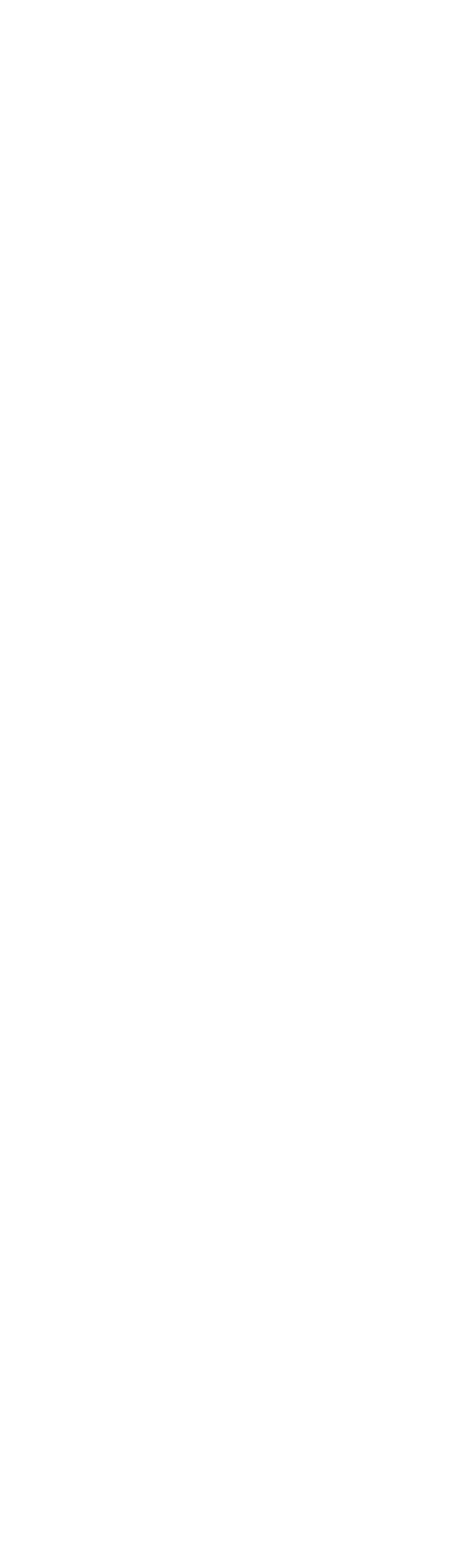
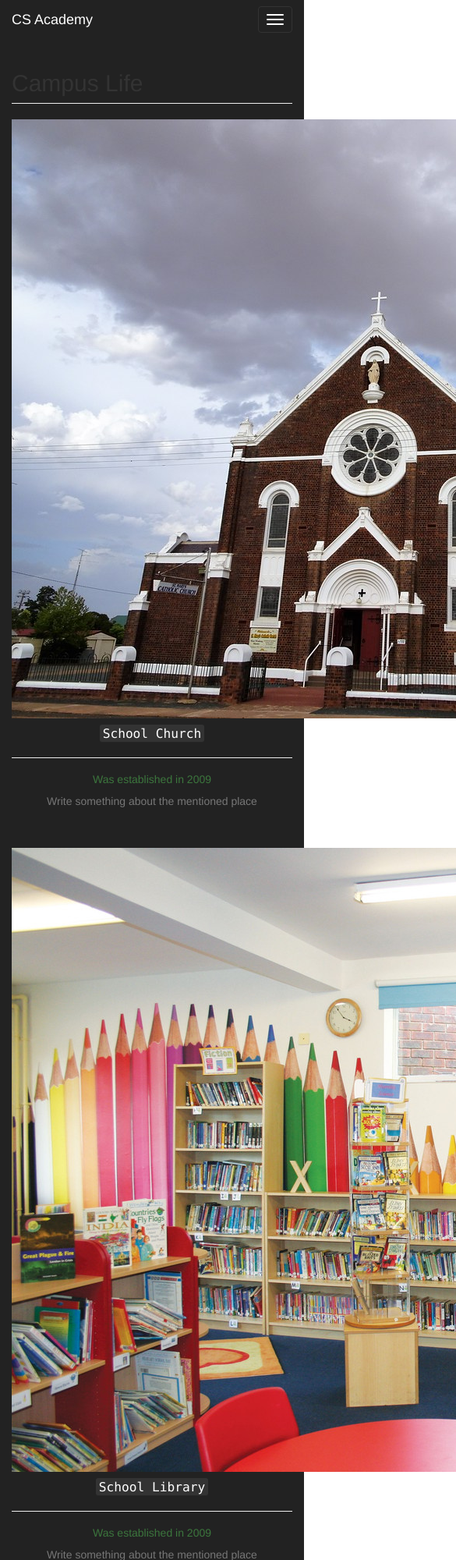
Before and after one commit to GuhanKavin/c69, a plain HTML site: page index.html in a window 390 px wide. Shown: the top 2000 px of the page at 78% size, 585 px wide, since content can reach past the window. Before the commit the page ends 844 px from the top, so only its background shows below. Drawn offline with nearby package versions, Linux system fonts and the light colour scheme.

Commit message:
Add files via upload

```diff
--- a/index.html
+++ b/index.html
@@ -23,6 +23,69 @@
 Navigation bar code here
 -->
 
+<nav class="navbar-inverse my_nav_bar">
+  <div class="navbar-header">
+      <button type="button" class="navbar-toggle"
+      data-toggle="collapse" data-target="#myNavbar">
+  <span class="icon-bar"></span>
+  <span class="icon-bar"></span>
+  <span class="icon-bar"></span>
+
+
+</button>
+ <a class="navbar-brand" href="#"> CS Academy </a>
+</div>
+<div class="collapse navbar-collapse" id="myNavbar">
+
+
+  <ul class="nav navbar-nav">
+      <li><a href="#schoolname">SCHOOL NAME</a></li>
+      <li><a href="#campuslife">CAMPUS LIFE</a></li>
+      <li><a href="#achievements">ACHIEVEMENTS</a></li>
+      <li><a href="#whatsnew">What'sNew</a></li>
+      <li><a href="#contact">CONTACT</a></li>
+
+  </ul>
+</div>
+
+<div class="container">
+  <h2 class="page-header" id="campus_life">Campus Life</h2>
+<center>
+  <div class="travel_mainDiv">
+    <img src="church.jpg">
+    <h4 class="text-capatalize"><kbd>School Church</kbd></h4>
+    <hr>
+    <h5 class="text-success text-capatalize">Was established in 2009</h5>
+    <p class="text-muted">  Write something about the mentioned place</p>
+  </div>
+</center>
+
+<br><br>
+<center>
+  <div class="travel_mainDiv">
+    <img src="st2.jpg">
+    <h4 class="text-capatalize"><kbd>School Library</kbd></h4>
+    <hr>
+    <h5 class="text-success text-capatalize">Was established in 2009</h5>
+    <p class="text-muted">  Write something about the mentioned place</p>
+  </div>
+  <br><br>
+</center>
+
+<br><br>
+<center>
+  <div class="travel_mainDiv">
+    <img src="st3.jpg">
+    <h4 class="text-capatalize"><kbd>School Auditorium</kbd></h4>
+    <hr>
+    <h5 class="text-success text-capatalize">Was established in 2009</h5>
+    <p class="text-muted">  Write something about the mentioned place</p>
+  </div>
+</center>
+
+
+
+</div>
 
 </body>
 
```
